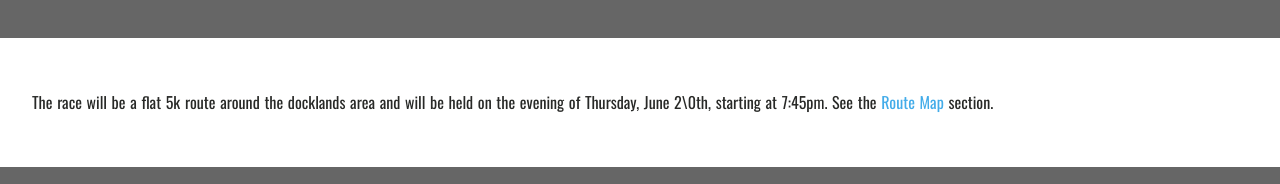
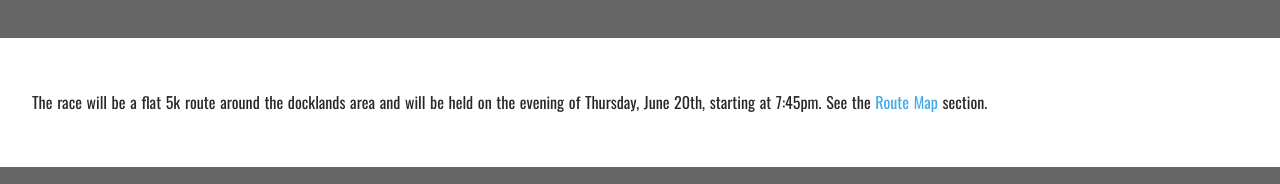
Before and after one commit to kgohery/docklands5k, a Nuxt app: page / in a window 1280 px wide. Both pictures are taken after a click on the link "WHAT ABOUT THE RACE ITSELF?". Shown: the part 3735-3919 px from the top of the page. Built offline with nearby package versions, Linux system fonts and the light colour scheme.

Commit message:
fix: typos and instagram link

```diff
--- a/components/HomeFaq.vue
+++ b/components/HomeFaq.vue
@@ -7,7 +7,7 @@
     <div class="answer race">
       <p>
         The race will be a flat 5k route around the docklands area and will be
-        held on the evening of Thursday, June 2\0th, starting at 7:45pm. See the
+        held on the evening of Thursday, June 20th, starting at 7:45pm. See the
         <a href="#route">Route Map</a> section.
       </p>
     </div>
--- a/components/HomeFooter.vue
+++ b/components/HomeFooter.vue
@@ -7,7 +7,7 @@
       <a href="https://twitter.com/docklands5k" target="_blank">
         <i class="fab fa-twitter"></i>
       </a>
-      <a href="https://www.instagram.com/docklands5k" target="_blank">
+      <a href="https://www.instagram.com/IndeedDocklands5k" target="_blank">
         <i class="fab fa-instagram"></i>
       </a>
     </div>
--- a/components/HomeHeader.vue
+++ b/components/HomeHeader.vue
@@ -25,7 +25,7 @@
         <a href="https://twitter.com/docklands5k" target="_blank">
           <i class="fab fa-twitter"></i>
         </a>
-        <a href="https://www.instagram.com/docklands5k" target="_blank">
+        <a href="https://www.instagram.com/IndeedDocklands5k" target="_blank">
           <i class="fab fa-instagram"></i>
         </a>
       </div>
```
